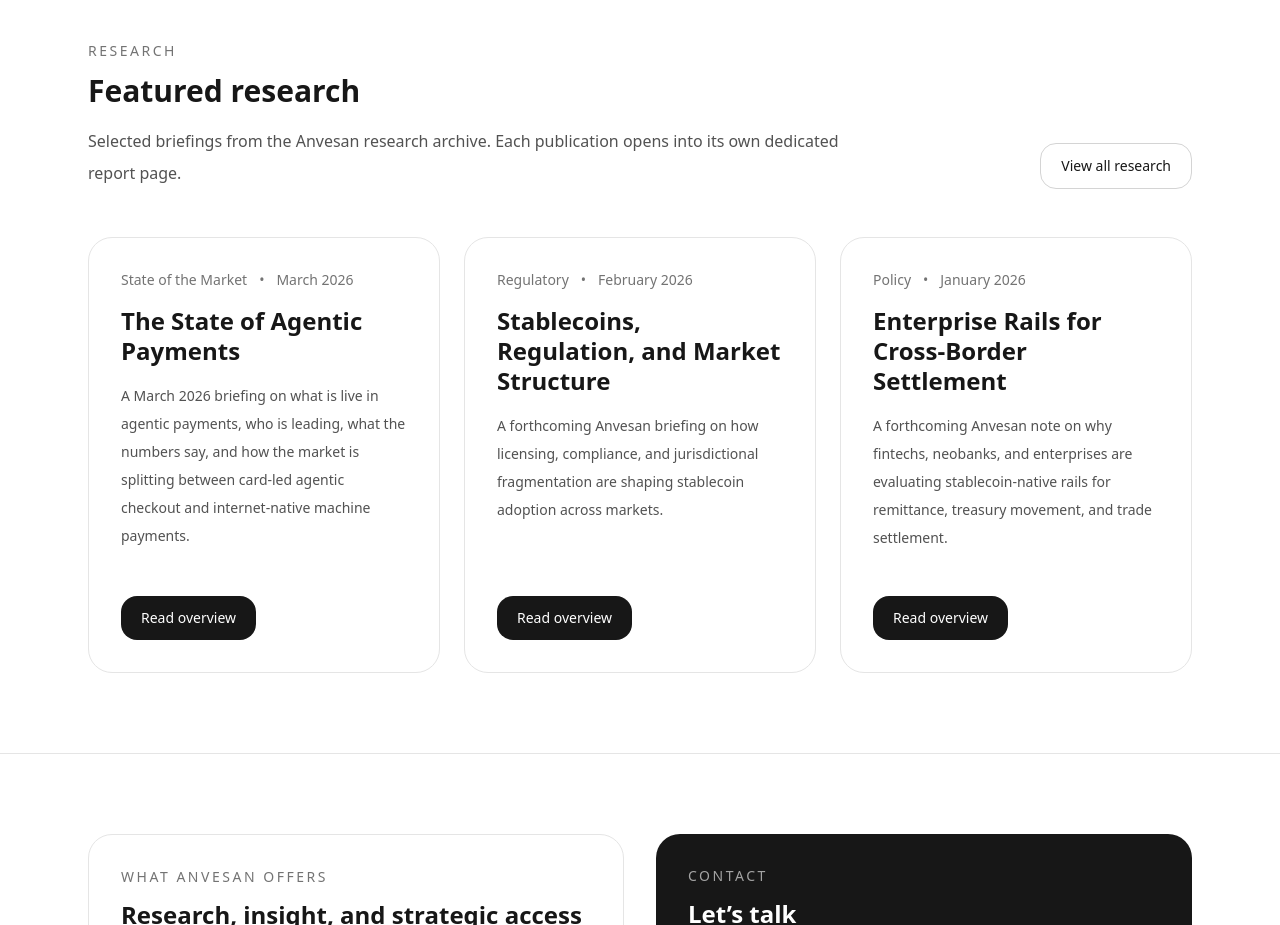
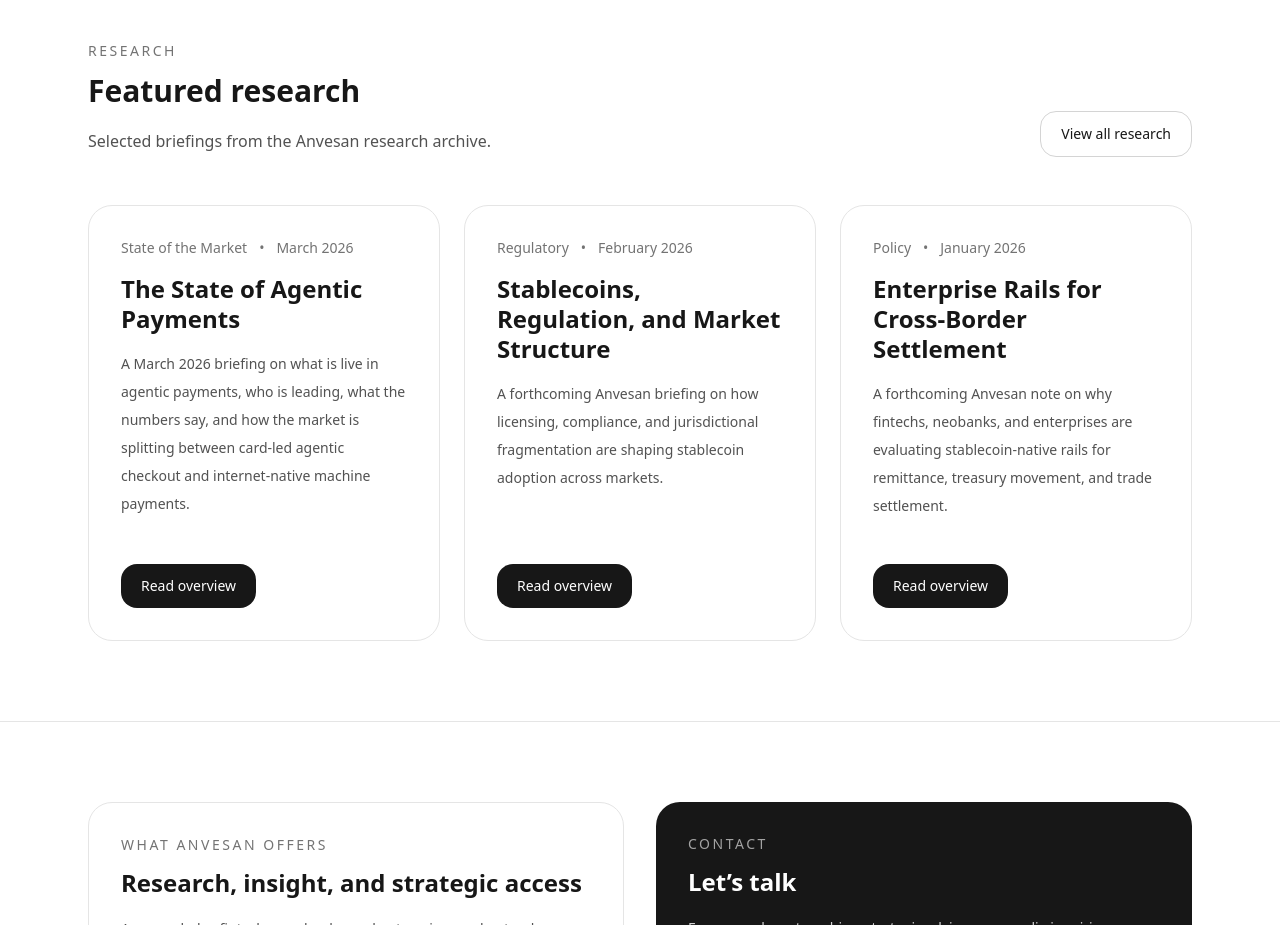
Before and after one commit to Romeo369887/anvesan-site-V2, a Next.js app: page / in a window 1280 px wide. Shown: the part 1800-2725 px from the top of the page. Built offline with nearby package versions, Linux system fonts and the light colour scheme.

Commit message:
Update page.js

```diff
--- a/app/page.js
+++ b/app/page.js
@@ -98,7 +98,7 @@
                   <div className="text-sm uppercase tracking-[0.18em] text-neutral-500">Research</div>
                   <h2 className="mt-3 text-3xl font-semibold">Featured research</h2>
                   <p className="mt-4 text-base leading-8 text-neutral-600">
-                    Selected briefings from the Anvesan research archive. Each publication opens into its own dedicated report page.
+                    Selected briefings from the Anvesan research archive.
                   </p>
                 </div>
 
```
